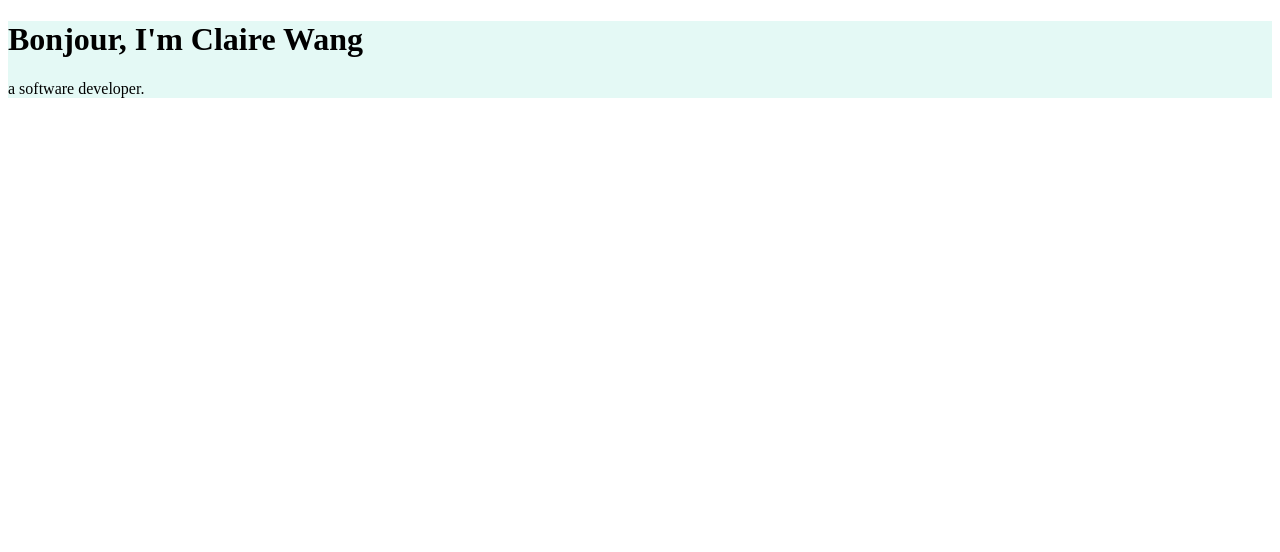
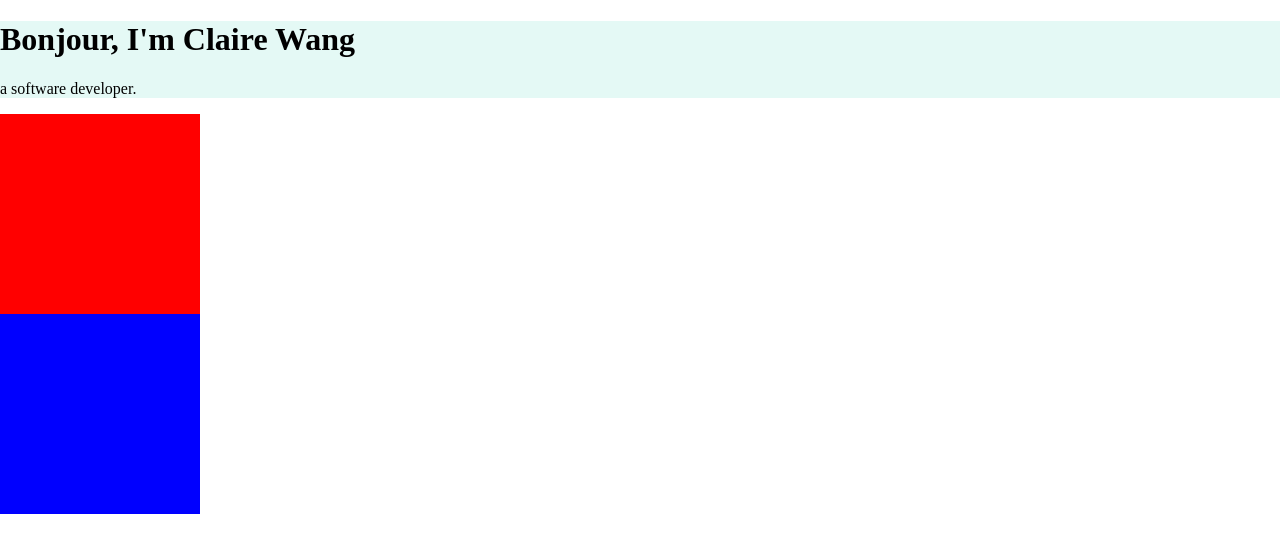
Before and after one commit to ClaireeW/cv1, a plain HTML site: page index.html in a window 1280 px wide. Drawn offline with Linux system fonts and the light colour scheme.

Commit message:
Add files via upload
$ git commit --allow-empty -m "Empty commit"

```diff
--- a/css/styles.css
+++ b/css/styles.css
@@ -1,3 +1,27 @@
-div {
+/*div {
+  /*background-color: #E4F9F5;
+}*/
+
+body {
+  margin: 0;
+}
+
+head {
+  margin-top: 0;
+}
+
+.top-container{
   background-color: #E4F9F5;
 }
+
+.middle-container{
+  background-color: red;
+  width: 200px;
+  height: 200px;
+}
+
+.bottom-container{
+  background-color: blue;
+  width: 200px;
+  height: 200px;
+}
--- a/index.html
+++ b/index.html
@@ -9,7 +9,15 @@
 
 </head>
 
-<div class="">
+<div class="top-container">
   <h1>Bonjour, I'm Claire Wang</h1>
   <p>a software developer.</p>
 </div>
+
+<div class="middle-container">
+
+</div>
+
+<div class="bottom-container">
+
+</div>
```
